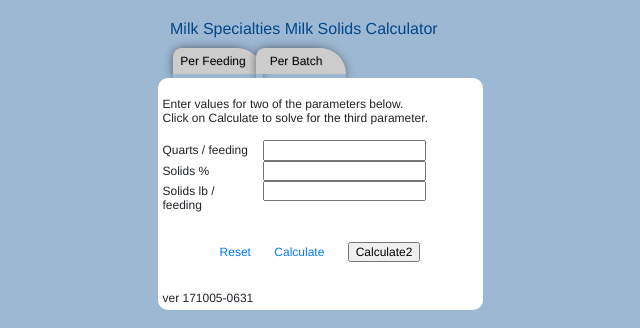
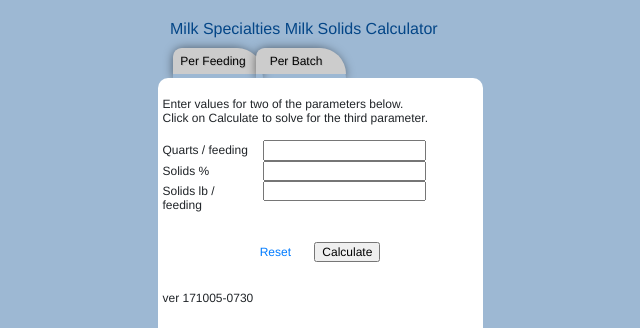
Before and after one commit to rlarson59/milksolids, a plain HTML site: page index.html in a window 1280 px wide. Shown: the top 328 px of the page, without its empty margins (320-960 px from the left). Drawn offline with nearby package versions, Linux system fonts and the light colour scheme.

Commit message:
Update 171005-0730

```diff
--- a/index.html
+++ b/index.html
@@ -42,6 +42,12 @@
         -moz-appearance: textfield;
     }
 </style>
+<!--<script type="text/javascript">
+    $("a").click(function(event){
+        event.preventDefault();
+        Calculate();
+    });
+    </script>-->
 
 </head>
 <body>
@@ -100,15 +106,14 @@
     <div onclick="" style="text-align: center;">
         <!--<input type="button" id="btnReset"  value="Reset" style="margin-right: 20px">-->
         <a href="" onclick="Reset()" class="mimicbutton">Reset</a>
-        <a href="" onclick="Calculate()" class="mimicbutton" style="margin-left: 20px;">Calculate</a>
+        <!--<a href="" onclick="Calculate()" class="mimicbutton" style="margin-left: 20px;">Calculate</a>-->
         <!--<input type="button" id="btnCalculate" style="margin-left: 20px;" value="Calculate" >-->
-        <a href=""><button type="button" id="btnCalculate" style="margin-left: 20px;">Calculate2</button></a>
+        <a href=""><button type="button" id="btnCalculate"  style="margin-left: 20px;">Calculate</button></a>
     </div>
     <br/>
     <label id="lblMessage" style="color:crimson;"></label>
     <br/>
-    <label>ver 171005-0631</label>
-</div>
+    <label>ver 171005-0730</label>
     <br/>
     <br/>
 <img id="footerLogo" src="css/MSG_AN_logo.jpg" alt="Milk Specialties" style="width:200px; height:100px; display:block; margin: 0 auto;">
@@ -116,9 +121,13 @@
 
   <script src="js/milksolids.js"></script>
 
-  <!-- jQuery (necessary for Bootstrap's JavaScript plugins) -->
+<!--    <script src="https://code.jquery.com/jquery-3.2.1.slim.min.js" integrity="sha384-KJ3o2DKtIkvYIK3UENzmM7KCkRr/rE9/Qpg6aAZGJwFDMVNA/GpGFF93hXpG5KkN" crossorigin="anonymous"></script>
+    <script src="https://cdnjs.cloudflare.com/ajax/libs/popper.js/1.11.0/umd/popper.min.js" integrity="sha384-b/U6ypiBEHpOf/4+1nzFpr53nxSS+GLCkfwBdFNTxtclqqenISfwAzpKaMNFNmj4" crossorigin="anonymous"></script>
+    <script src="https://maxcdn.bootstrapcdn.com/bootstrap/4.0.0-beta/js/bootstrap.min.js" integrity="sha384-h0AbiXch4ZDo7tp9hKZ4TsHbi047NrKGLO3SEJAg45jXxnGIfYzk4Si90RDIqNm1" crossorigin="anonymous"></script>-->
+
+
+
   <script src="https://ajax.googleapis.com/ajax/libs/jquery/1.12.4/jquery.min.js"></script>
-  <!-- Latest compiled and minified Bootstrap JavaScript -->
   <script src="https://maxcdn.bootstrapcdn.com/bootstrap/3.3.7/js/bootstrap.min.js" integrity="sha384-Tc5IQib027qvyjSMfHjOMaLkfuWVxZxUPnCJA7l2mCWNIpG9mGCD8wGNIcPD7Txa" crossorigin="anonymous"></script>
 
 </body>
```
